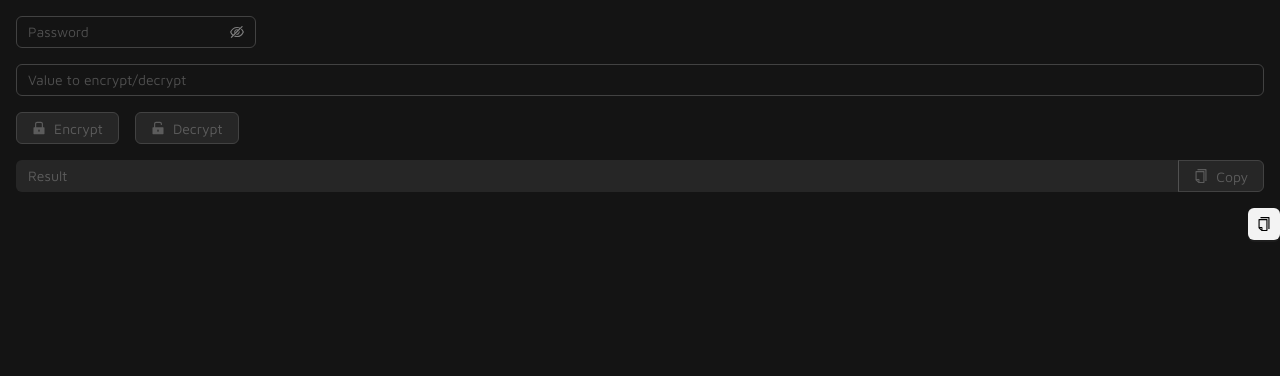
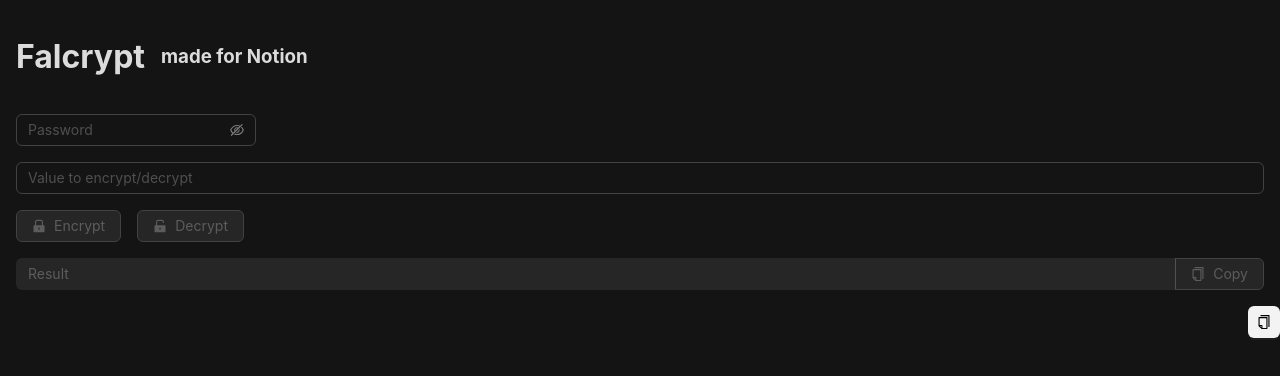
Before and after one commit to Falciighol/falcrypt, a React (Vite) app: page / in a window 1280 px wide. Shown: the top 376 px of the page. Built offline with nearby package versions, Linux system fonts and the light colour scheme.

Commit message:
chore: add page title

```diff
--- a/src/App.tsx
+++ b/src/App.tsx
@@ -12,7 +12,7 @@ function App() {
   const [disableCopy, setDisableCopy] = useState(true);
   const [copied, setCopied] = useState(false);
   const {
-    token: { colorBgContainer },
+    token: { colorBgContainer, colorText },
   } = theme.useToken();
 
   useEffect(() => {
@@ -74,6 +74,12 @@ function App() {
           width: '100%',
           padding: '1rem'
         }}>
+          <Space size={'middle'} style={{
+            color: colorText,
+          }}>
+            <h1>Falcrypt</h1>
+            <h3>made for Notion</h3>
+          </Space>
           <div style={{
             width: '15rem'
           }}>
@@ -92,16 +98,16 @@ function App() {
               type="default"
               onClick={() => handleEncrypt()}
               disabled={(!password || !value)}
-              icon={<LockFilled />}
+              icon={<LockFilled/>}
             >Encrypt</Button>
             <Button
               type="default"
               onClick={() => handleDecrypt()}
               disabled={(!password || !value)}
-              icon={<UnlockFilled />}
+              icon={<UnlockFilled/>}
             >Decrypt</Button>
           </Space>
-          <Space.Compact style={{ width: '100%' }} >
+          <Space.Compact style={{width: '100%'}}>
             <Input placeholder="Result" readOnly value={result} variant={"filled"}/>
             <Tooltip placement="top" title={'Copied!'} arrow open={copied}>
               <Button
--- a/src/main.tsx
+++ b/src/main.tsx
@@ -16,7 +16,7 @@ createRoot(document.getElementById('root')!).render(
       theme={{
       algorithm: theme[selectedTheme],
       "token": {
-        fontFamily: '"Maven Pro", "Bebas Neue", -apple-system, BlinkMacSystemFont, "Segoe UI", Roboto',
+        fontFamily: '-apple-system, BlinkMacSystemFont, "Segoe UI", Roboto',
         "colorPrimary": "#bb30ff",
         "colorInfo": "#bb30ff",
         "colorSuccess": "#3ec71a",
```
